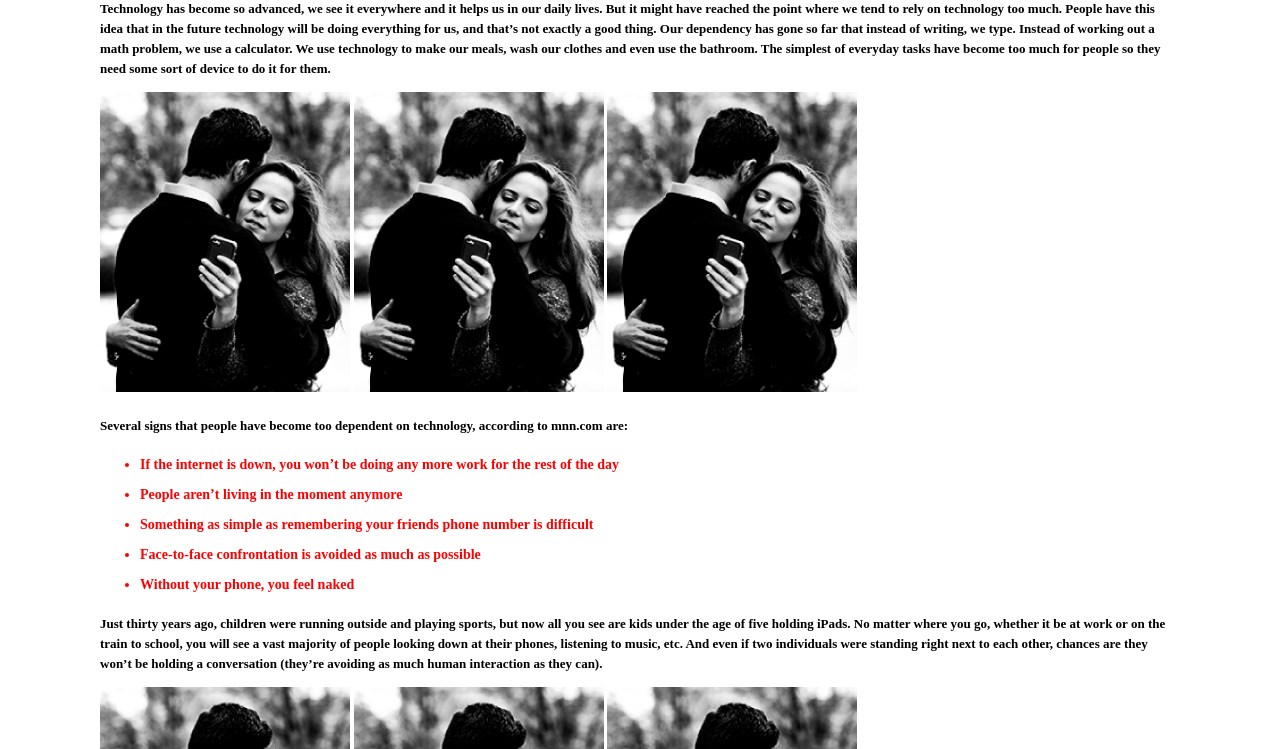
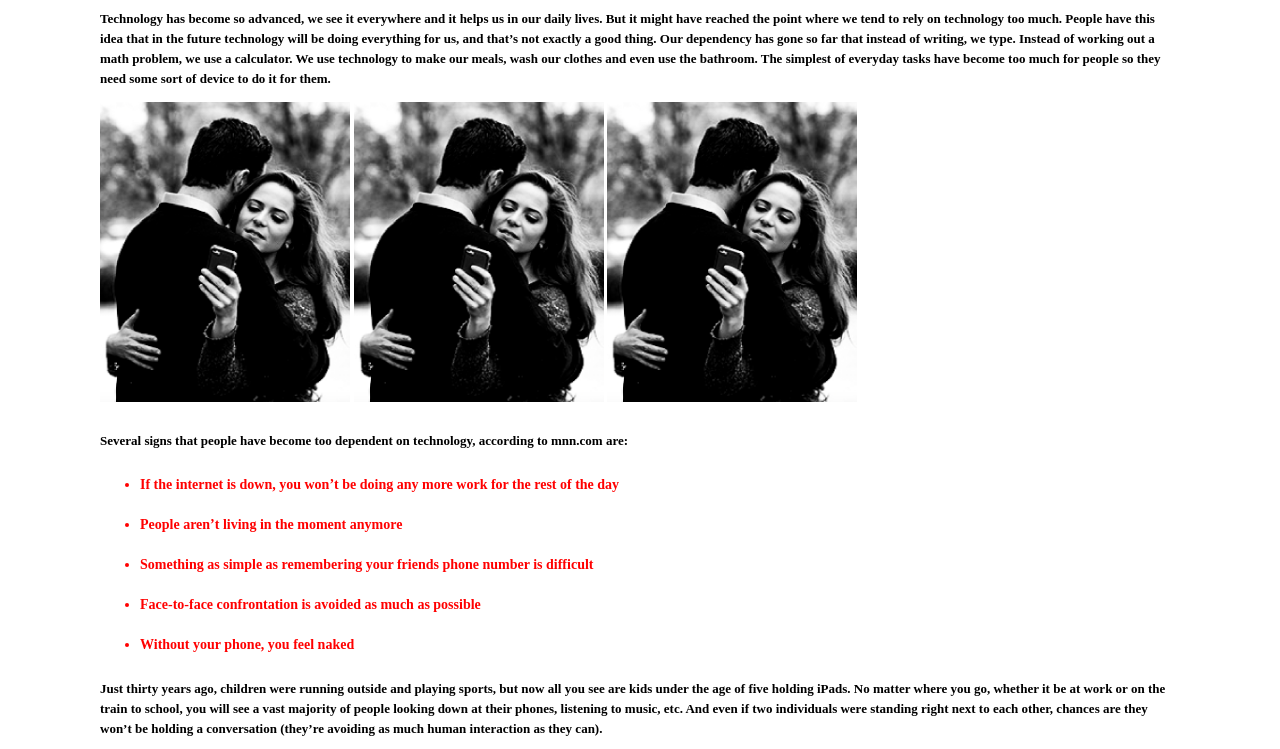
Before and after one commit to aliamoussa/Interactive2, a plain HTML site: page project1.html in a window 1280 px wide. Shown: the part 358-1107 px from the top of the page. Drawn offline with Linux system fonts and the light colour scheme.

Commit message:
Update project1.css

```diff
--- a/project1.css
+++ b/project1.css
@@ -3,9 +3,10 @@ body {
     margin-left: 100px;
     margin-right: 100px;
     margin-top: 300px;
+    margin-bottom: 100px;
     font-family: futura;
     font-size: 14px;
-    line-height: 30px;
+    line-height: 40px;
     color: red;
     font-weight: bold;
     font-style: normal;
```
